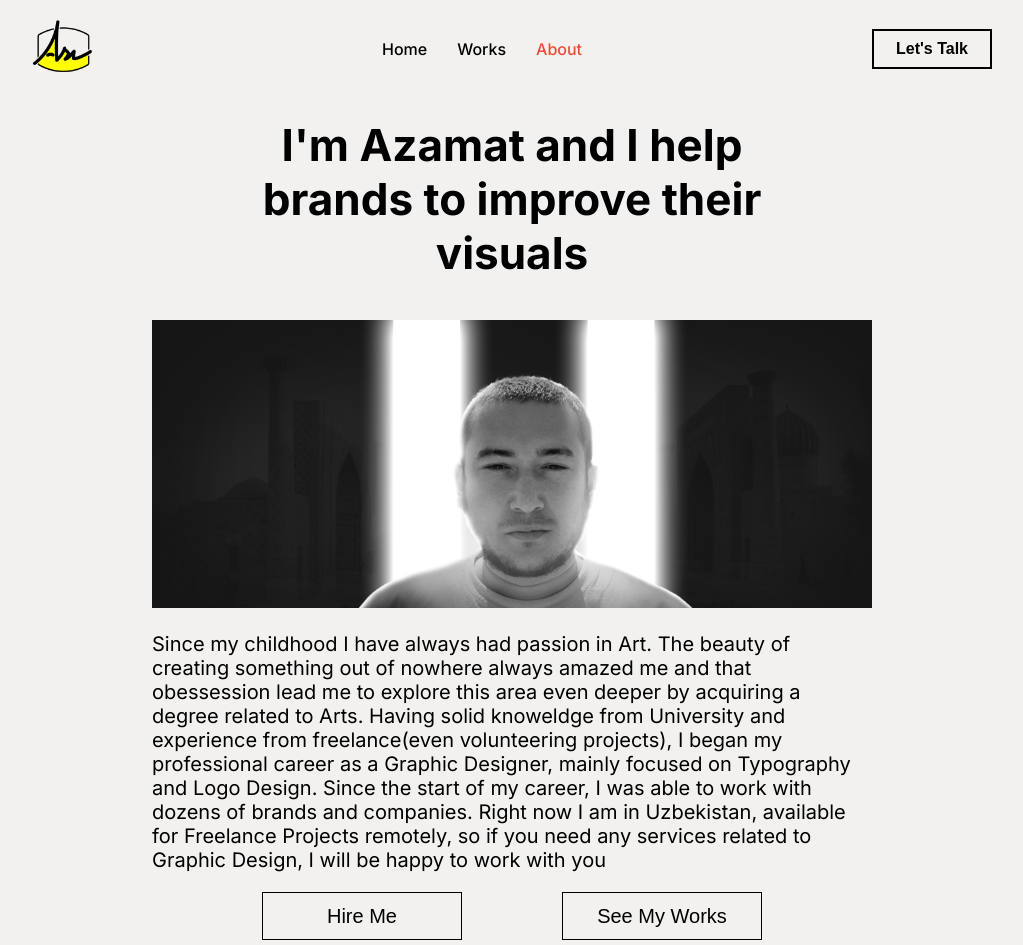
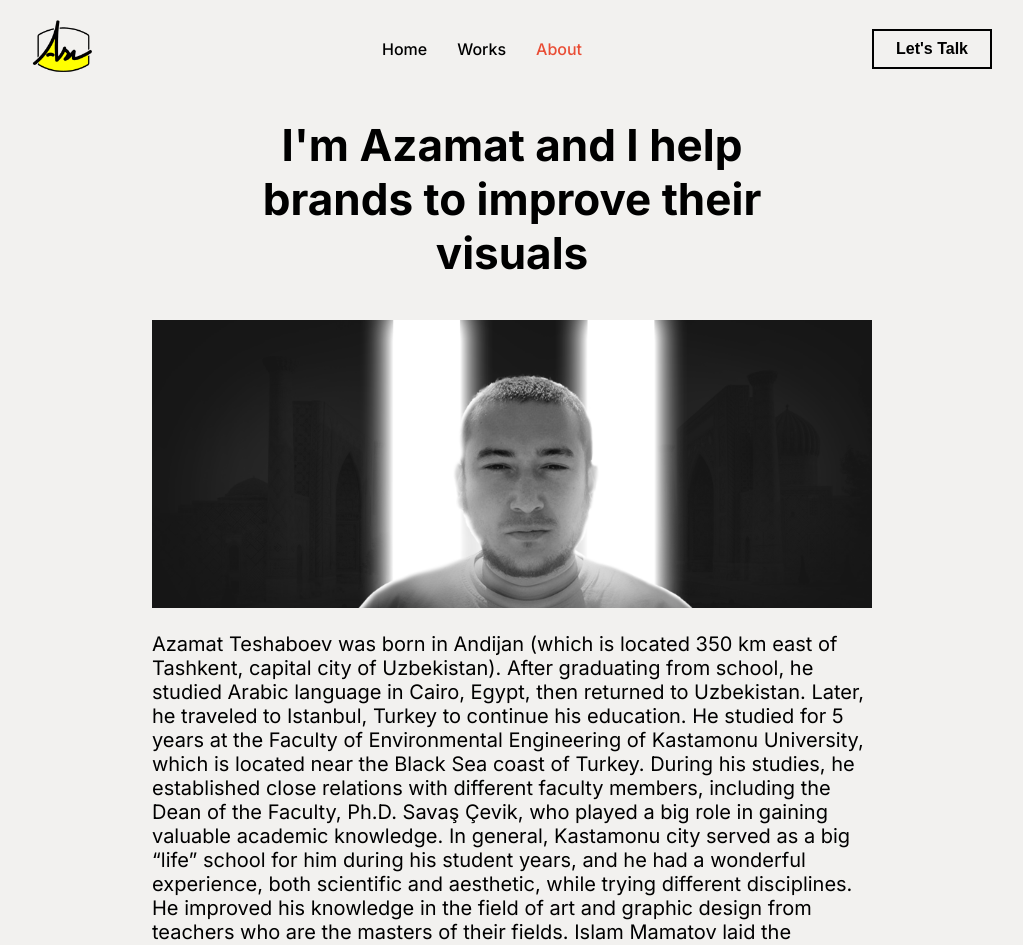
Before and after one commit to shvkhzod/azur, a Next.js app: page /about in a window 1280 px wide. Shown: the top 945 px of the page, without its empty margins (128-1151 px from the left). Built offline with nearby package versions, Linux system fonts and the light colour scheme.

Commit message:
about updated

```diff
--- a/components/Navigation.js
+++ b/components/Navigation.js
@@ -33,9 +33,10 @@ import Hamburger from "../src/img/hambruger.svg"
         <div className={ isOpen ? "openHam" : "hamburger"} onClick={()=> setOpen(!isOpen)}>
             <Image src={Hamburger} alt="HamBurger Icon"/>
         </div>
-      <Link href="https://t.me/inkographic" passHref={true}>
-      <button className="talkBtn">Let's Talk</button>
-        </Link>
+        <button className="talkBtn"
+       onClick={() => {
+        window.location.href = "mailto:xattot1993@mail.ru?subject=Work Inquiry";
+      }}>Let's Talk</button>
     </NavWrapper>
     )
  }
--- /dev/null
+++ b/pages/_document.js
@@ -0,0 +1,30 @@
+import Document from 'next/document'
+import { ServerStyleSheet } from 'styled-components'
+
+export default class MyDocument extends Document {
+  static async getInitialProps(ctx) {
+    const sheet = new ServerStyleSheet()
+    const originalRenderPage = ctx.renderPage
+
+    try {
+      ctx.renderPage = () =>
+        originalRenderPage({
+          enhanceApp: (App) => (props) =>
+            sheet.collectStyles(<App {...props} />),
+        })
+
+      const initialProps = await Document.getInitialProps(ctx)
+      return {
+        ...initialProps,
+        styles: (
+          <>
+            {initialProps.styles}
+            {sheet.getStyleElement()}
+          </>
+        ),
+      }
+    } finally {
+      sheet.seal()
+    }
+  }
+}
--- a/pages/about.js
+++ b/pages/about.js
@@ -28,10 +28,16 @@ import Link from "next/link";
                </div>
            </div>
            <div className="infoAboutMe">
-               <p>Since my childhood I have always had passion in Art. The beauty of creating something out of nowhere always amazed me and that obessession lead me to explore
-                   this area even deeper by acquiring a degree related to Arts. Having solid knoweldge from University and experience from freelance(even volunteering projects), I began my
-                   professional career as a Graphic Designer, mainly focused on Typography and Logo Design. Since the start of my career, I was able to work with dozens of brands and companies. Right now I am in Uzbekistan, available for Freelance Projects remotely, so if
-                   you need any services related to Graphic Design, I will be happy to work with you  </p>
+               <p>Azamat Teshaboev was born in Andijan (which is located 350 km east of Tashkent, capital city of Uzbekistan). After graduating from school, he studied Arabic language in Cairo, Egypt, then returned to Uzbekistan. Later, he traveled to Istanbul, Turkey to continue his education. He studied for 5 years at the Faculty of Environmental Engineering of Kastamonu University, which is located near the Black Sea coast of Turkey. During his studies, he established close relations with different faculty members, including the Dean of the Faculty, Ph.D. Savaş Çevik, who played a big role in gaining valuable academic knowledge. In general, Kastamonu city served as a big “life” school for him during his student years, and he had a wonderful experience, both scientific and aesthetic, while trying different disciplines.
+                  He improved his knowledge in the field of art and graphic design from teachers who are the masters of their fields. Islam Mamatov laid the foundation stones in learning traditional Arabic calligraphy art. He studied graphic design from Laziz Hamidov at Tasnif cgi school.
+                  He is proud to be a caring husband and a father of one daughter. Currently, he works as a freelancer in the field of Logo branding and he is also the founder of the "Azur" brand.
+                  Exhibitions and Events
+                  Behance Portfolio Reviews Istanbul (2016)
+                  Participant
+                  Istanbul, Turkey
+                  Calligrapher '17, Calligraphy & Typography Event (2017)
+                  Exhibition observer
+                  Küçükçekmece Municipality, Istanbul, Turkey </p>
            </div>
 
            <div className="callBtns">
```
Also changed, not shown: pages/index.js (+5 -3 lines).
